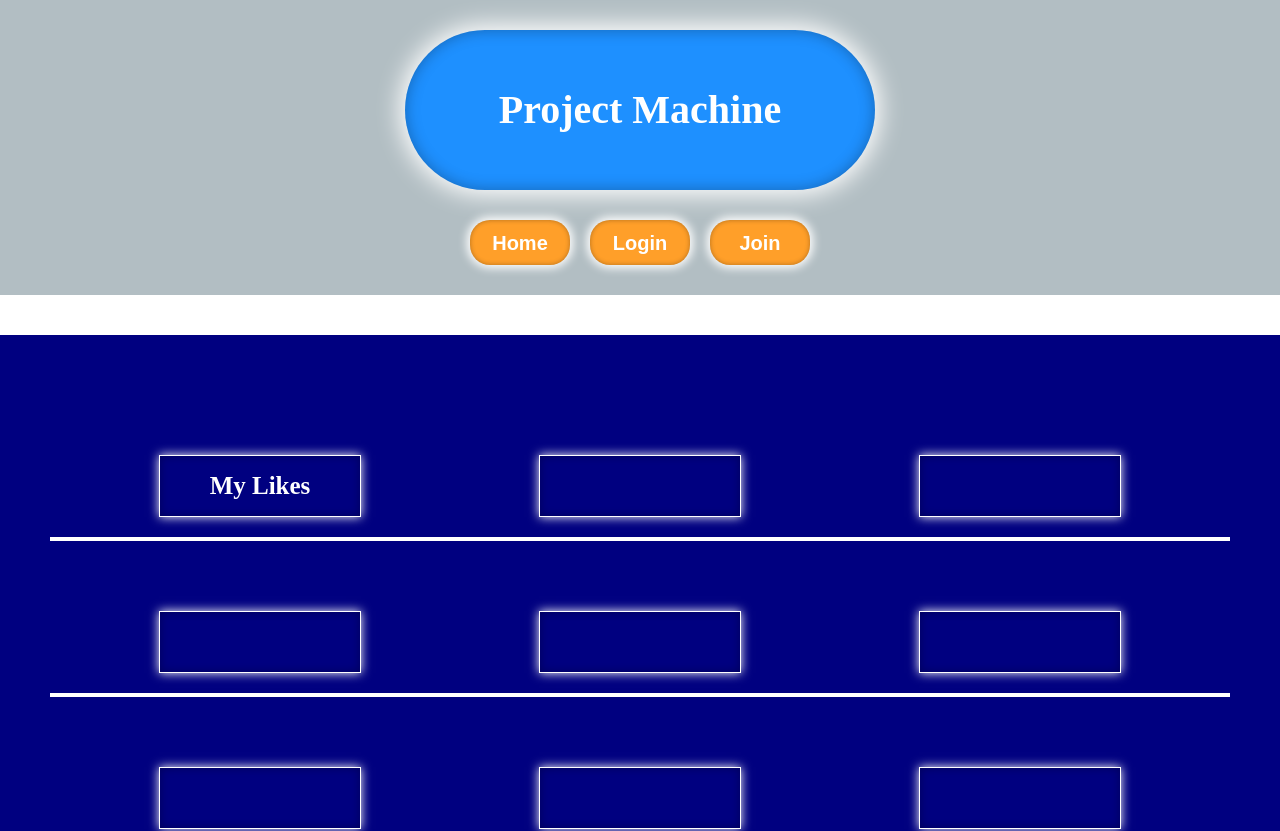
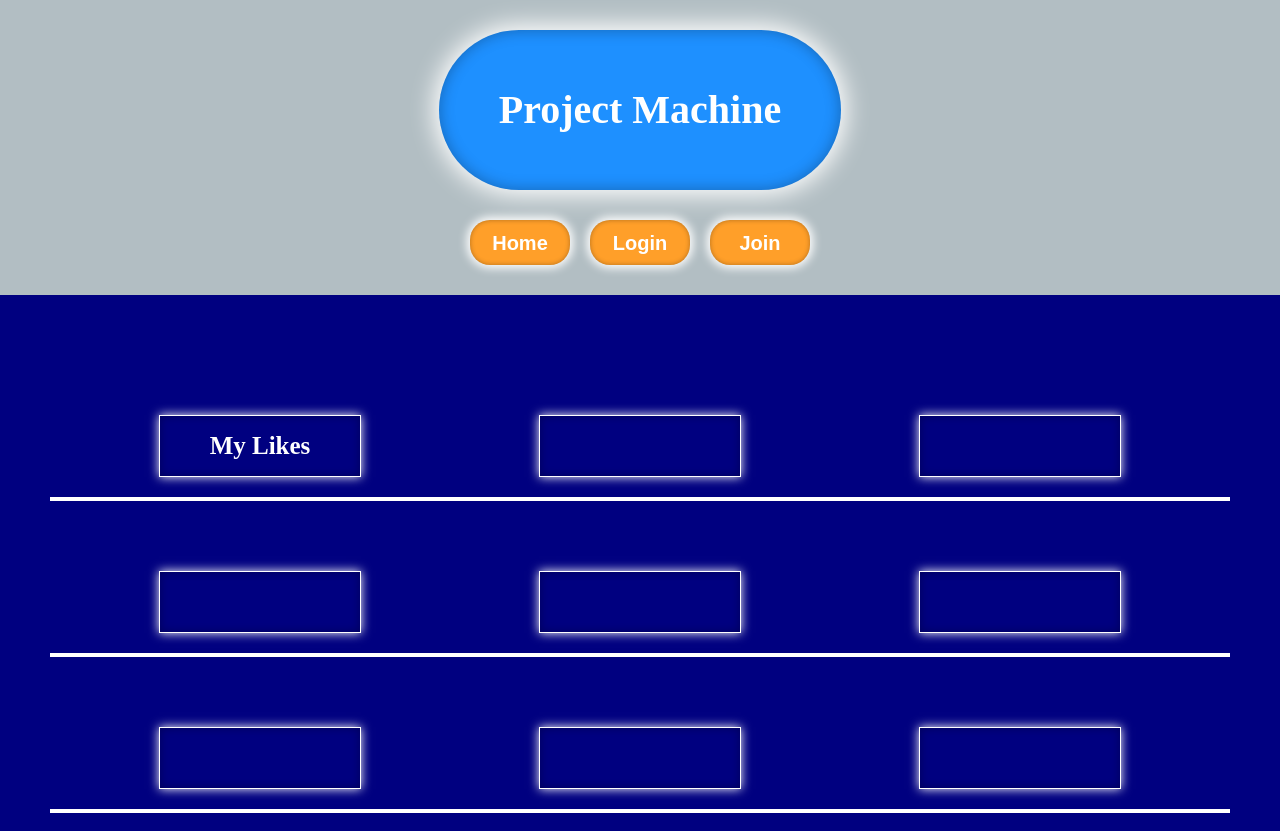
Before and after one commit to hahagarden/project-machine, a React (Create React App) app: page / in a window 1280 px wide. Shown: the top 831 px of the page. Built offline with nearby package versions, Linux system fonts and the light colour scheme.

Commit message:
feat: add logout, fix Title

```diff
--- a/src/routes/Home.tsx
+++ b/src/routes/Home.tsx
@@ -1,6 +1,6 @@
 import styled from "styled-components";
 import { Routes, Route, Link } from "react-router-dom";
-import { useRecoilValue } from "recoil";
+import { useRecoilState, useRecoilValue } from "recoil";
 import { loggedInUserAtom } from "../atom";
 import Login from "./Login";
 import Join from "./Join";
@@ -27,16 +27,15 @@ const Header = styled.div`
 `;
 
 const Title = styled.div`
-  width: 350px;
+  padding: 60px;
   background-color: #1e90ff;
   box-shadow: 0 0 25px 5px white, inset 0 0 15px 0px rgba(0, 0, 0, 0.3);
   border-radius: 100px;
   margin: 20px;
-  padding: 60px;
+  text-align: center;
   color: white;
   font-size: 40px;
   font-weight: 600;
-  text-align: center;
 `;
 
 const Menu = styled.div`
@@ -54,6 +53,7 @@ const Button = styled.button`
   border: none;
   font-size: 20px;
   font-weight: 600;
+  color: white;
   a {
     display: block;
     width: 100%;
@@ -68,30 +68,39 @@ const Button = styled.button`
     a {
       color: #ff0063;
     }
+    color: #ff0063;
   }
 `;
 
 const Container = styled.div`
-  margin-top: 335px;
+  margin-top: 295px;
   width: 100vw;
 `;
 
 function Home() {
-  const nowUser = useRecoilValue(loggedInUserAtom);
+  const [nowUser, setNowUser] = useRecoilState(loggedInUserAtom);
   const isLoggedIn = nowUser.username !== "";
+  const logOut = () => {
+    if (window.confirm("Do you want to log out?"))
+      setNowUser(() => ({ username: "", name: "", password: "" }));
+  };
   return (
     <Wrapper>
       <Header>
         <Title>
-          {isLoggedIn ? `${nowUser.username}'s` : null} Project Machine
+          {isLoggedIn ? `${nowUser.username}'s ` : null} Project Machine
         </Title>
         <Menu>
           <Button>
             <Link to="/">Home</Link>
           </Button>
-          <Button>
-            <Link to="/login">Login</Link>
-          </Button>
+          {isLoggedIn ? (
+            <Button onClick={logOut}>Logout</Button>
+          ) : (
+            <Button>
+              <Link to="/login">Login</Link>
+            </Button>
+          )}
           <Button>
             <Link to="/join">Join </Link>
           </Button>
```
